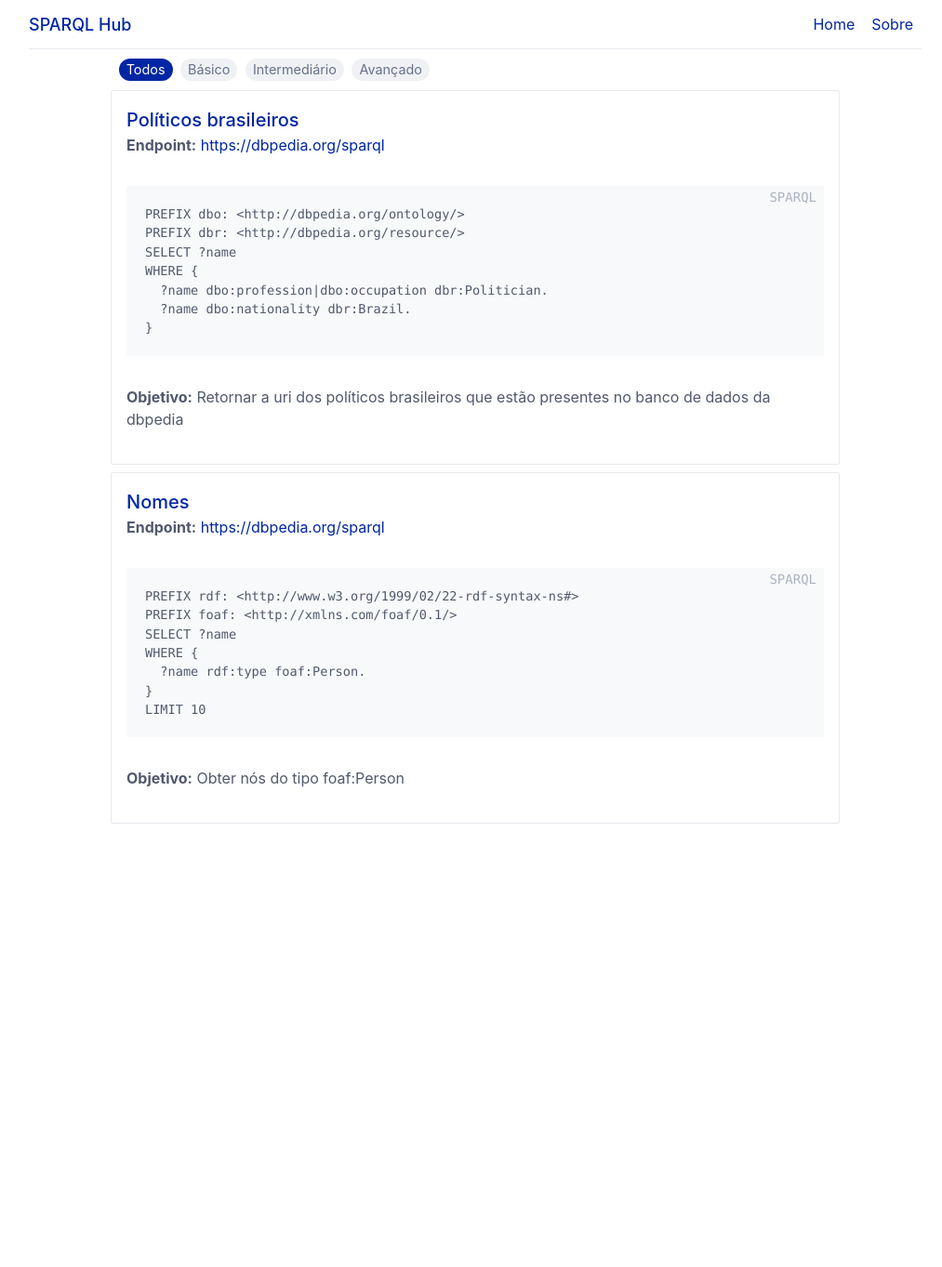
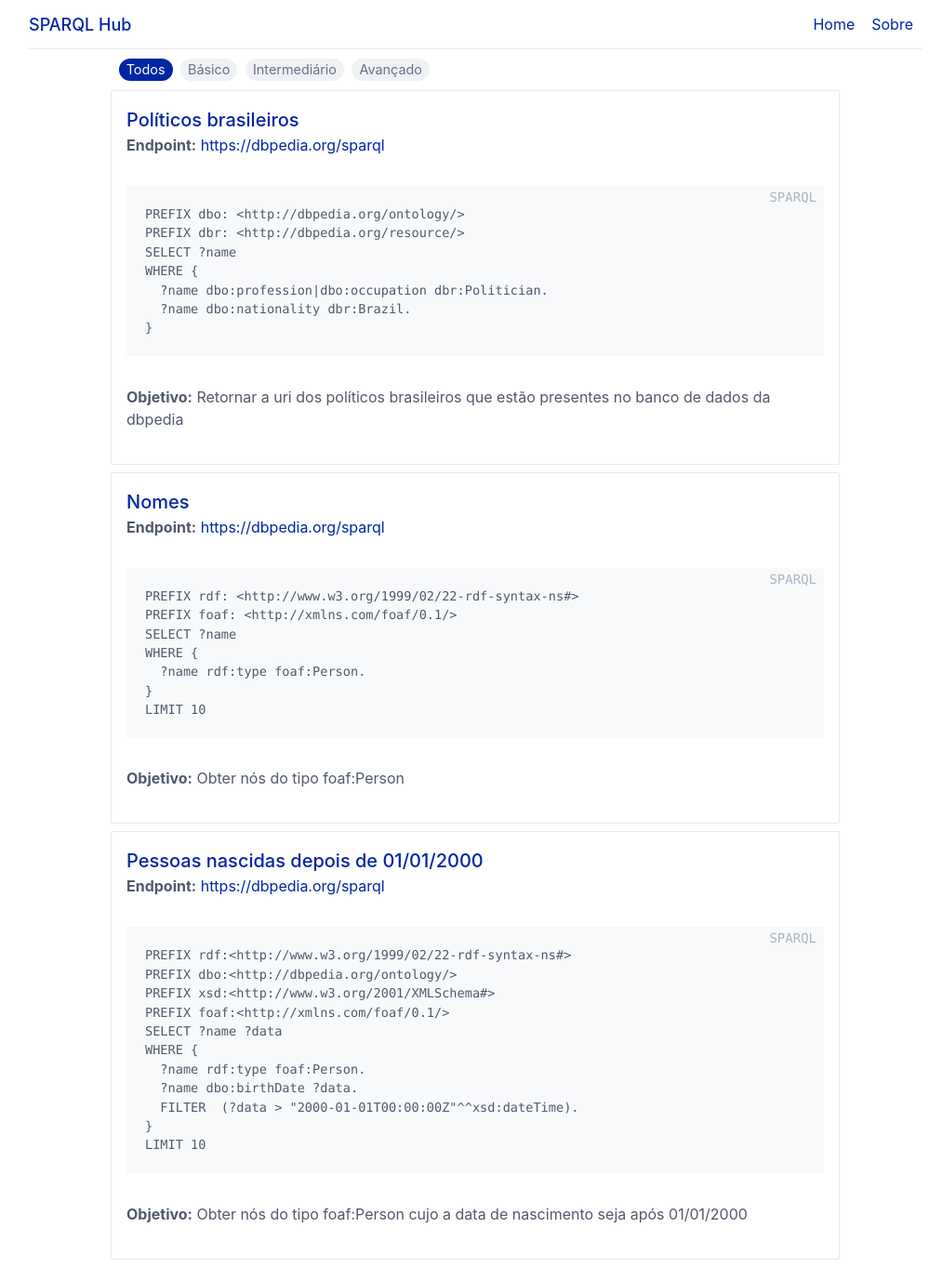
Before and after one commit to LinkedOpenDataUFRJ/Semantic-Data, a Jekyll site: the page built from index.html, in a window 1280 px wide. Shown: the whole page at 93% size, without its empty margins (129-1142 px from the left). Built offline with Jekyll 4.4.1, drawn with Linux system fonts in a browser that asks for light colours; before the commit the page ends 900 px from its top, so only the background shows below that.

Commit message:
Nova consulta

```diff
--- a/_data/sparql.yml
+++ b/_data/sparql.yml
@@ -23,3 +23,20 @@
     LIMIT 10
   goal: Obter nós do tipo foaf:Person
   level: 1
+
+- title: Pessoas nascidas depois de 01/01/2000
+  endpoint: https://dbpedia.org/sparql
+  query: |+
+    PREFIX rdf:<http://www.w3.org/1999/02/22-rdf-syntax-ns#>
+    PREFIX dbo:<http://dbpedia.org/ontology/>
+    PREFIX xsd:<http://www.w3.org/2001/XMLSchema#>
+    PREFIX foaf:<http://xmlns.com/foaf/0.1/>
+    SELECT ?name ?data
+    WHERE {
+      ?name rdf:type foaf:Person.
+      ?name dbo:birthDate ?data.
+      FILTER  (?data > "2000-01-01T00:00:00Z"^^xsd:dateTime).
+    }
+    LIMIT 10
+  goal: Obter nós do tipo foaf:Person cujo a data de nascimento seja após 01/01/2000
+  level: 2
```
